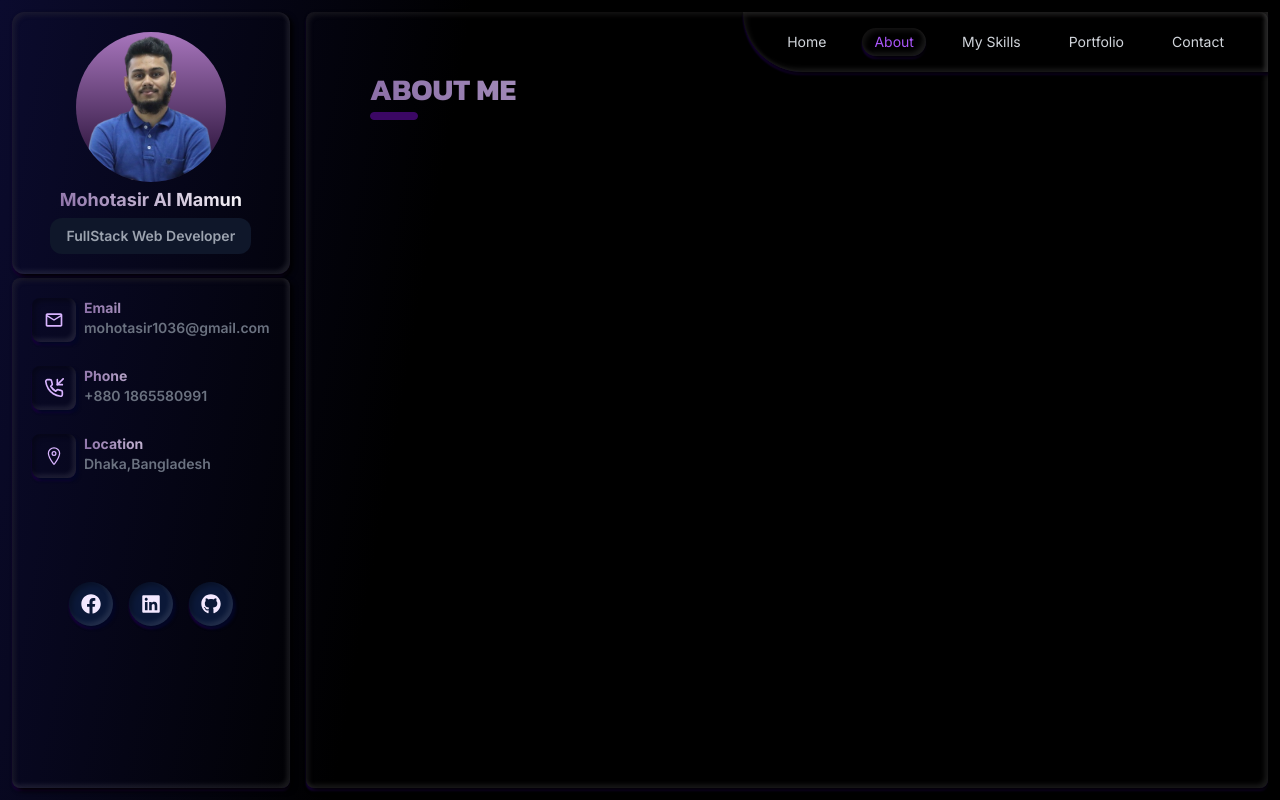
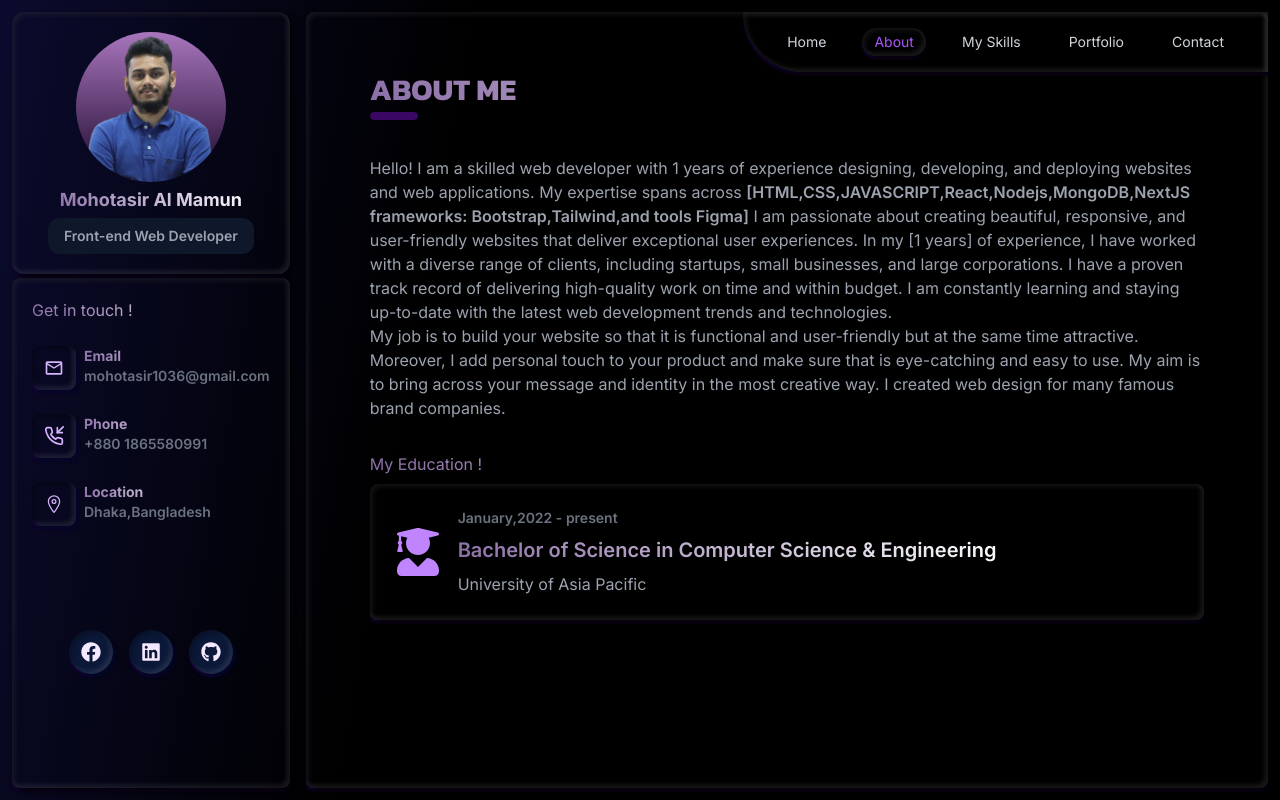
Before and after one commit to Mohotasir/Portfolio--Nextjs-, a Next.js app: page /about in a window 1280 px wide. Built offline with nearby package versions, Linux system fonts and the light colour scheme.

Commit message:
desing about page

```diff
--- a/src/app/about/page.jsx
+++ b/src/app/about/page.jsx
@@ -1,12 +1,50 @@
 import PageHeading from "@/components/PageHeading";
-
+import { FaUserGraduate } from "react-icons/fa";
 export default function Aboutpage() {
   return (
     <div>
-      <PageHeading
-       title="ABOUT ME"
-      ></PageHeading>
-
+      <PageHeading title="ABOUT ME"></PageHeading>
+      <div className="py-8 text-gray-400">
+        <p className="">
+          Hello! I am a skilled web developer with 1 years of experience
+          designing, developing, and deploying websites and web applications. My
+          expertise spans across{" "}
+          <span className=" font-semibold">
+            [HTML,CSS,JAVASCRIPT,React,Nodejs,MongoDB,NextJS frameworks:
+            Bootstrap,Tailwind,and tools Figma]
+          </span>{" "}
+          I am passionate about creating beautiful, responsive, and
+          user-friendly websites that deliver exceptional user experiences. In
+          my [1 years] of experience, I have worked with a diverse range of
+          clients, including startups, small businesses, and large corporations.
+          I have a proven track record of delivering high-quality work on time
+          and within budget. I am constantly learning and staying up-to-date
+          with the latest web development trends and technologies.
+        </p>
+        <p>
+          My job is to build your website so that it is functional and
+          user-friendly but at the same time attractive. Moreover, I add
+          personal touch to your product and make sure that is eye-catching and
+          easy to use. My aim is to bring across your message and identity in
+          the most creative way. I created web design for many famous brand
+          companies.
+        </p>
+      </div>
+      <p className="text-gradient mb-2">My Education !</p>
+      <div className="p-6 flex gap-4 items-center shadow rounded-lg">
+        <div className="text-5xl text-purple-400">
+          <FaUserGraduate />
+        </div>
+        <div>
+          <p className="text-sm text-gray-500 font-semibold">
+            January,2022 - present
+          </p>
+          <p className="text-xl font-semibold text-gradient my-2">
+            Bachelor of Science in Computer Science & Engineering
+          </p>
+          <p className="text-gray-400">University of Asia Pacific</p>
+        </div>
+      </div>
     </div>
   );
 }
--- a/src/components/SideNavbar.jsx
+++ b/src/components/SideNavbar.jsx
@@ -22,10 +22,13 @@ export default function SideNavbar() {
           Mohotasir Al Mamun
         </h1>
         <h2 className="bg-slate-900 text-gray-400 py-2 px-4 rounded-xl text-sm font-semibold">
-          FullStack Web Developer
+          Front-end Web Developer
         </h2>
       </div>
       <div className="flex-1 rounded-lg p-5 shadow flex flex-col gap-6 ">
+        <div>
+          <h1 className="text-gradient">Get in touch !</h1>
+        </div>
         <div className="flex gap-2">
           <button className="p-3 text-purple-300 text-xl rounded-lg btn-shadow">
             <MdOutlineMail />
```
